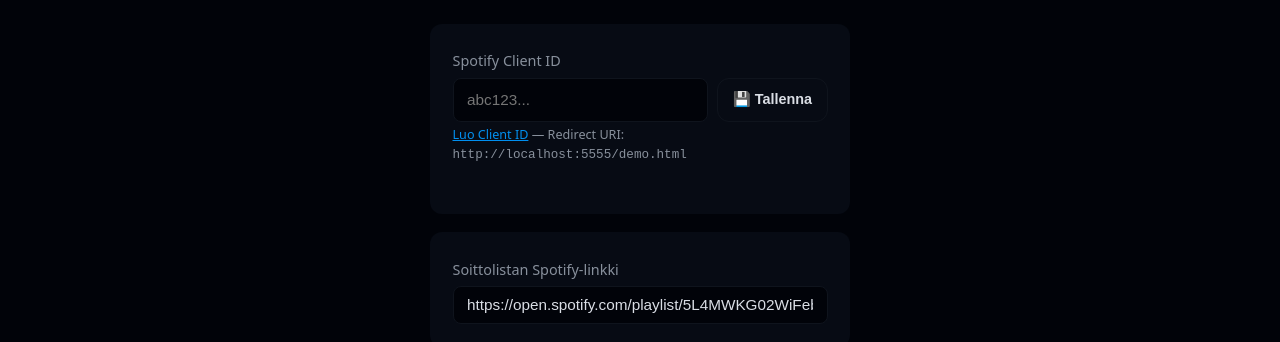
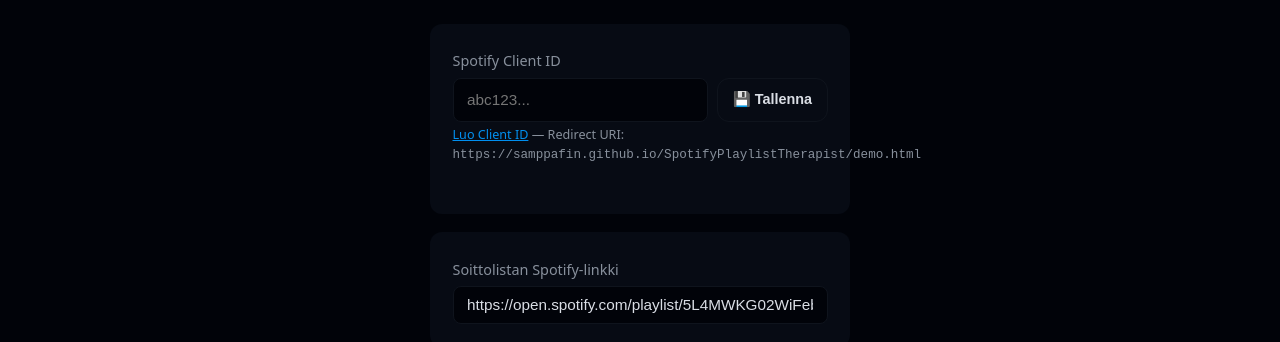
Before and after one commit to SamppaFIN/SpotifyPlaylistTherapist, a website: page public/demo.html in a window 1280 px wide. Shown: the part 458-800 px from the top of the page. Drawn offline with Linux system fonts and the light colour scheme.

Commit message:
🔗 Päivitä Redirect URI GitHub Pages -osoitteeksi

```diff
--- a/public/demo.html
+++ b/public/demo.html
@@ -232,7 +232,7 @@
           <button class="btn btn-sm btn-outline" onclick="saveClientId()" style="white-space:nowrap">💾 Tallenna</button>
         </div>
         <p style="font-size:0.7rem;color:var(--c-text2);margin-top:0.25rem">
-          <a href="https://developer.spotify.com/dashboard" target="_blank" style="color:var(--c-accent)">Luo Client ID</a> — Redirect URI: <code>http://localhost:5555/demo.html</code>
+          <a href="https://developer.spotify.com/dashboard" target="_blank" style="color:var(--c-accent)">Luo Client ID</a> — Redirect URI: <code>https://samppafin.github.io/SpotifyPlaylistTherapist/demo.html</code>
         </p>
       </div>
 
```
